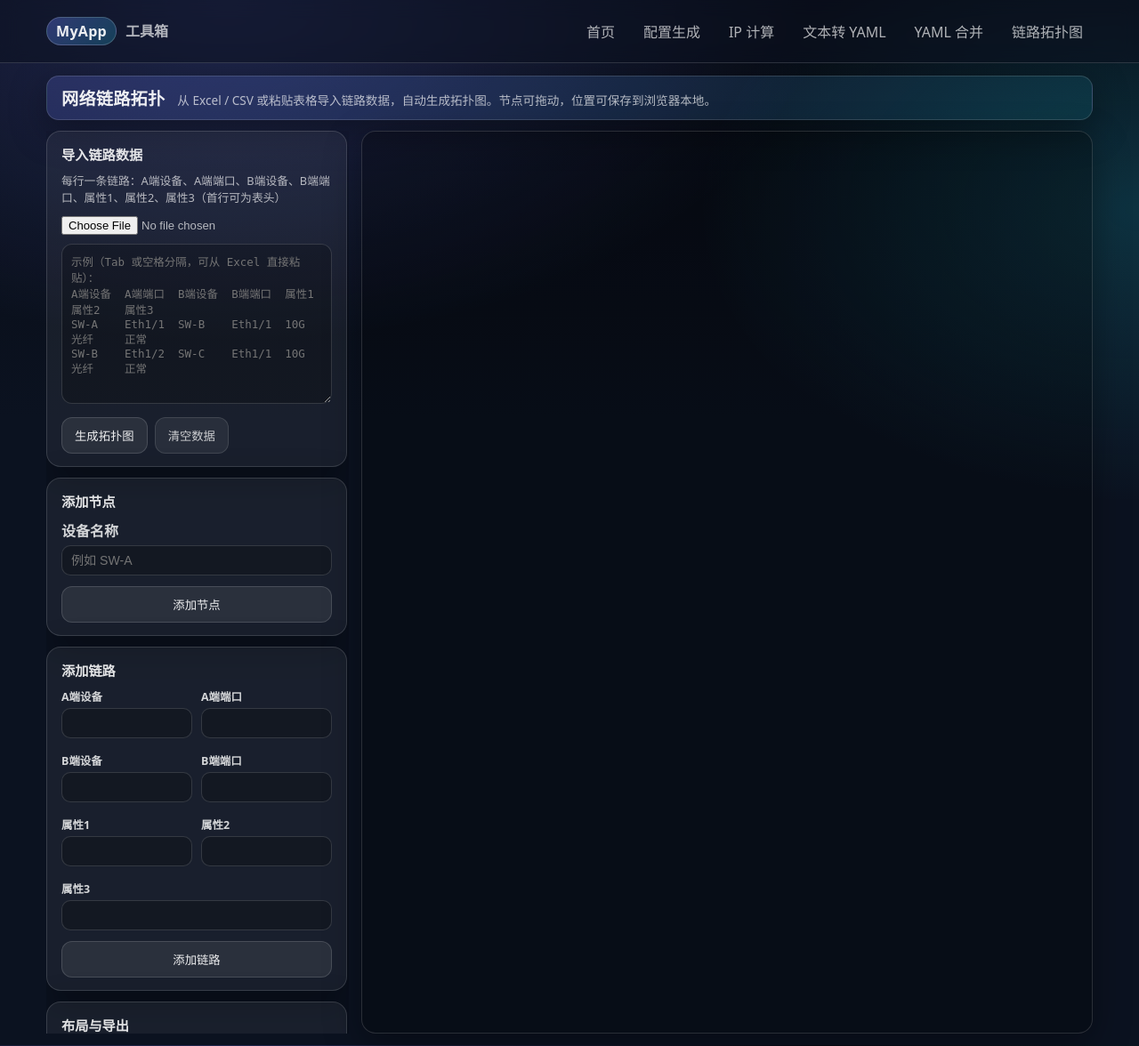
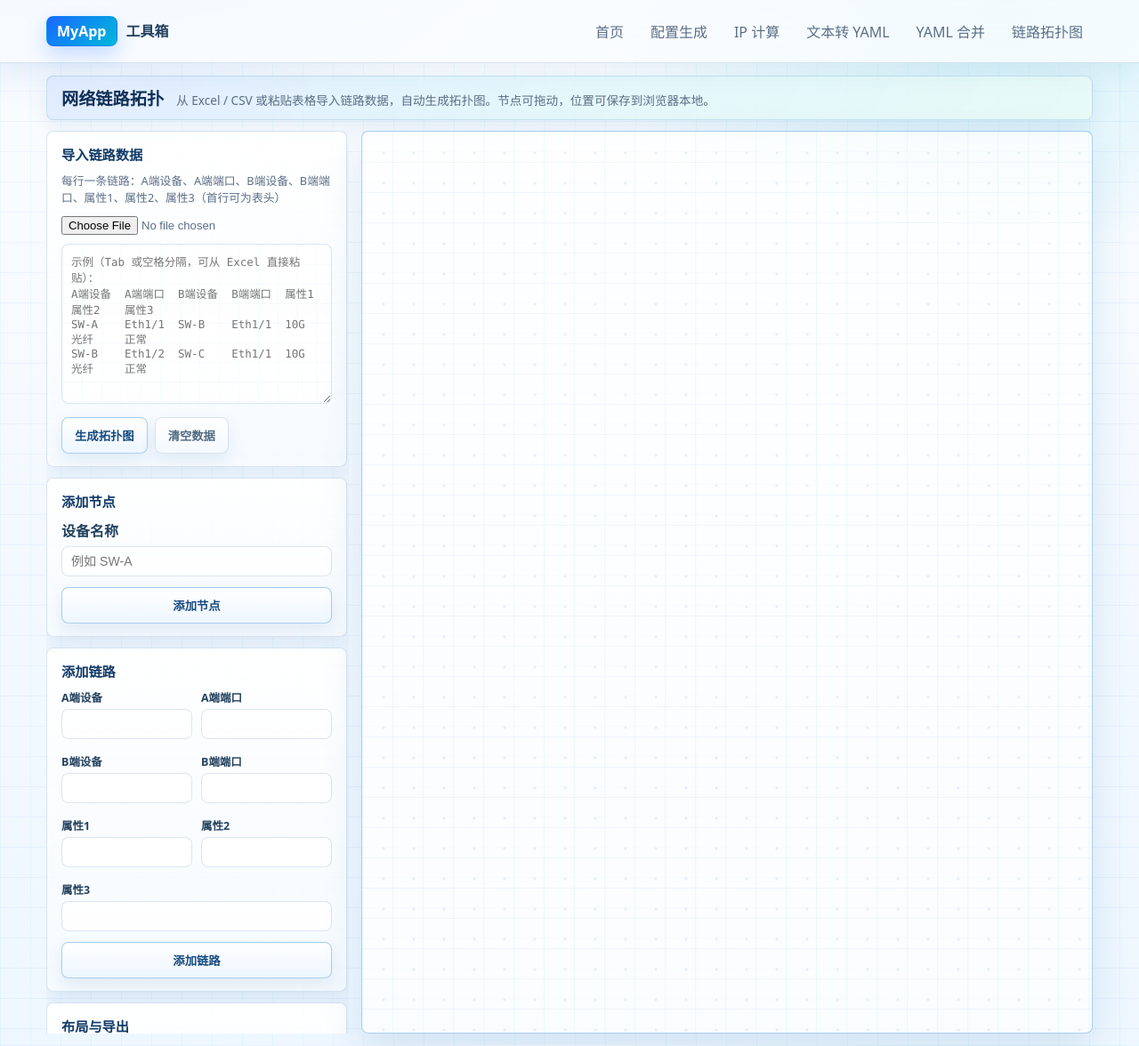
Before and after one commit to ruefeng/ai_tools, a Flask app: page /main/topology in a window 1280 px wide. Shown: the whole page at 89% size. Run offline with Flask 3, Linux system fonts and the light colour scheme; parts of the project's set-up code (start-up, migrations or seed data) failed here and were passed over; some libraries are stand-ins or nearby versions.

Commit message:
修改主题为浅色科技感

```diff
--- a/app/static/css/style.css
+++ b/app/static/css/style.css
@@ -1,15 +1,22 @@
 * { box-sizing: border-box; }
 
 :root{
-    --bg: #0b1220;
-    --panel: rgba(255,255,255,.06);
-    --panel2: rgba(255,255,255,.10);
-    --text: rgba(255,255,255,.92);
-    --muted: rgba(255,255,255,.68);
-    --border: rgba(255,255,255,.14);
-    --shadow: 0 12px 40px rgba(0,0,0,.35);
-    --brand: #6d7cff;
-    --brand2:#22d3ee;
+    --bg: #f4f9ff;
+    --bg-strong: #eaf4ff;
+    --panel: rgba(255, 255, 255, .82);
+    --panel2: rgba(248, 252, 255, .96);
+    --text: #102033;
+    --muted: #5b6e86;
+    --border: rgba(57, 116, 181, .18);
+    --border-strong: rgba(28, 126, 214, .36);
+    --shadow: 0 18px 45px rgba(38, 104, 164, .14);
+    --shadow-soft: 0 8px 24px rgba(38, 104, 164, .10);
+    --brand: #1769ff;
+    --brand2: #00b8d9;
+    --brand3: #16d9a4;
+    --danger: #e5484d;
+    --field: rgba(255, 255, 255, .88);
+    --field-focus: rgba(23, 105, 255, .16);
 }
 
 html, body{
@@ -20,9 +27,12 @@ body {
     font-family: ui-sans-serif, system-ui, -apple-system, "Segoe UI", Roboto, Helvetica, Arial, "Apple Color Emoji", "Segoe UI Emoji";
     margin: 0;
     background:
-        radial-gradient(1200px 700px at 20% 0%, rgba(109,124,255,.25), transparent 55%),
-        radial-gradient(900px 600px at 100% 20%, rgba(34,211,238,.18), transparent 55%),
-        linear-gradient(180deg, #070b14 0%, #0b1220 40%, #0b1220 100%);
+        linear-gradient(rgba(23, 105, 255, .055) 1px, transparent 1px),
+        linear-gradient(90deg, rgba(0, 184, 217, .055) 1px, transparent 1px),
+        radial-gradient(900px 420px at 8% -10%, rgba(23, 105, 255, .18), transparent 60%),
+        radial-gradient(780px 460px at 88% 2%, rgba(0, 184, 217, .16), transparent 58%),
+        linear-gradient(180deg, #fbfdff 0%, var(--bg) 48%, #eef7ff 100%);
+    background-size: 34px 34px, 34px 34px, auto, auto, auto;
     color: var(--text);
 }
 
@@ -32,9 +42,10 @@ a { color: inherit; }
     position: sticky;
     top: 0;
     z-index: 10;
-    backdrop-filter: blur(10px);
-    background: rgba(11,18,32,.55);
+    backdrop-filter: blur(18px);
+    background: rgba(250, 253, 255, .78);
     border-bottom: 1px solid var(--border);
+    box-shadow: 0 8px 28px rgba(37, 96, 156, .08);
 }
 
 .app-header__inner{
@@ -57,36 +68,40 @@ a { color: inherit; }
 
 .app-brand__mark{
     font-weight: 800;
-    letter-spacing: .3px;
-    padding: 4px 10px;
-    border-radius: 999px;
-    background: linear-gradient(135deg, rgba(109,124,255,.35), rgba(34,211,238,.22));
-    border: 1px solid rgba(255,255,255,.18);
+    letter-spacing: 0;
+    padding: 5px 11px;
+    border-radius: 8px;
+    color: #ffffff;
+    background: linear-gradient(135deg, var(--brand), var(--brand2));
+    border: 1px solid rgba(23, 105, 255, .28);
+    box-shadow: 0 10px 22px rgba(23, 105, 255, .22);
 }
 
 .app-brand__name{
-    font-weight: 600;
-    color: var(--muted);
+    font-weight: 700;
+    color: #24415f;
 }
 
 .app-nav{
     display: flex;
     flex-wrap: wrap;
-    gap: 10px;
+    gap: 8px;
     justify-content: flex-end;
 }
 
 .app-nav__link{
     text-decoration: none;
     padding: 8px 10px;
-    border-radius: 10px;
+    border-radius: 8px;
     color: var(--muted);
     border: 1px solid transparent;
+    transition: background .18s ease, border-color .18s ease, color .18s ease, transform .18s ease;
 }
 .app-nav__link:hover{
-    color: var(--text);
-    background: rgba(255,255,255,.06);
-    border-color: rgba(255,255,255,.12);
+    color: #0e52c5;
+    background: rgba(23, 105, 255, .08);
+    border-color: rgba(23, 105, 255, .18);
+    transform: translateY(-1px);
 }
 
 .app-main{
@@ -162,20 +194,20 @@ a { color: inherit; }
 .left-column li {
     padding: 10px;
     cursor: pointer;
-    border-bottom: 1px solid rgba(255,255,255,.10);
+    border-bottom: 1px solid var(--border);
     color: var(--muted);
 }
 
 .left-column li:hover {
-    background-color: rgba(255,255,255,.06);
+    background-color: rgba(23, 105, 255, .07);
     color: var(--text);
 }
 
 label {
-    font-weight: bold;
-    margin-bottom: 5px;
+    font-weight: 700;
+    margin-bottom: 6px;
     display: block;
-    color: rgba(255,255,255,.82);
+    color: #23415e;
 }
 
 textarea {
@@ -183,53 +215,60 @@ textarea {
     min-height: 350px;
     height: calc(70vh - 100px);
     max-height: 500px;
-    border: 1px solid rgba(255,255,255,.14);
-    background: rgba(0,0,0,.22);
-    color: rgba(255,255,255,.92);
+    border: 1px solid var(--border);
+    background:
+        linear-gradient(rgba(23, 105, 255, .035) 1px, transparent 1px),
+        linear-gradient(90deg, rgba(0, 184, 217, .035) 1px, transparent 1px),
+        var(--field);
+    background-size: 24px 24px;
+    color: #17304c;
     padding: 12px;
     box-sizing: border-box;
-    font-family: monospace;
-    border-radius: 12px;
+    font-family: ui-monospace, SFMono-Regular, Consolas, "Liberation Mono", Menlo, monospace;
+    border-radius: 8px;
     outline: none;
     resize: vertical;
+    box-shadow: inset 0 1px 0 rgba(255, 255, 255, .8);
 }
 textarea:focus{
-    border-color: rgba(109,124,255,.65);
-    box-shadow: 0 0 0 4px rgba(109,124,255,.18);
+    border-color: rgba(23, 105, 255, .62);
+    box-shadow: 0 0 0 4px var(--field-focus), inset 0 1px 0 rgba(255, 255, 255, .8);
 }
 
 select {
     width: 100%;
     padding: 10px 12px;
     margin-bottom: 10px;
-    border: 1px solid rgba(255,255,255,.14);
-    background: rgba(0,0,0,.22);
-    color: rgba(255,255,255,.92);
-    border-radius: 12px;
+    border: 1px solid var(--border);
+    background: var(--field);
+    color: var(--text);
+    border-radius: 8px;
     outline: none;
     cursor: pointer;
     font-size: 14px;
+    box-shadow: inset 0 1px 0 rgba(255, 255, 255, .8);
 }
 select:focus {
-    border-color: rgba(109,124,255,.65);
-    box-shadow: 0 0 0 4px rgba(109,124,255,.18);
+    border-color: rgba(23, 105, 255, .62);
+    box-shadow: 0 0 0 4px var(--field-focus), inset 0 1px 0 rgba(255, 255, 255, .8);
 }
 
 .header-row {
     display: flex;
     justify-content: space-between;
     align-items: center;
+    gap: 12px;
     margin-bottom: 5px;
 }
 
 #generate-button {
-    background: linear-gradient(135deg, rgba(109,124,255,.95), rgba(34,211,238,.75));
+    background: linear-gradient(135deg, var(--brand), var(--brand2));
     color: white;
-    border: none;
+    border: 1px solid rgba(23, 105, 255, .24);
     padding: 8px 15px;
-    border-radius: 12px;
+    border-radius: 8px;
     cursor: pointer;
-    border: 1px solid rgba(255,255,255,.14);
+    box-shadow: 0 10px 20px rgba(23, 105, 255, .18);
 }
 #generate-button:hover{
     filter: brightness(1.05);
@@ -244,21 +283,27 @@ select:focus {
 }
 
 button{
-    background: rgba(255,255,255,.08);
-    border: 1px solid rgba(255,255,255,.14);
-    color: rgba(255,255,255,.92);
-    border-radius: 12px;
+    background: linear-gradient(180deg, #ffffff, #edf6ff);
+    border: 1px solid var(--border-strong);
+    color: #164a80;
+    border-radius: 8px;
     padding: 10px 14px;
     cursor: pointer;
+    font-weight: 700;
+    box-shadow: 0 8px 18px rgba(38, 104, 164, .11);
+    transition: transform .18s ease, box-shadow .18s ease, border-color .18s ease;
 }
 button:hover{
-    background: rgba(255,255,255,.12);
+    border-color: rgba(23, 105, 255, .56);
+    box-shadow: 0 12px 22px rgba(23, 105, 255, .16);
+    transform: translateY(-1px);
 }
 
 .page-title{
     margin: 0 0 6px;
-    font-size: 1.6rem;
-    letter-spacing: .2px;
+    font-size: 1.75rem;
+    letter-spacing: 0;
+    color: #102f57;
 }
 
 .page-subtitle{
--- a/app/static/css/topology.css
+++ b/app/static/css/topology.css
@@ -1,4 +1,3 @@
-/* 拓扑页：尽可能占满可用视口 */
 .app-main {
     padding: 14px 0 14px;
 }
@@ -7,7 +6,6 @@
     display: flex;
     flex-direction: column;
     gap: 12px;
-    /* 顶部 app-header 大约 70px，再去掉 28px padding */
     height: calc(100vh - 70px - 28px);
     min-height: calc(100vh - 70px - 28px);
 }
@@ -21,15 +19,18 @@
     flex-wrap: wrap;
     padding: 10px 16px;
     border: 1px solid var(--border);
-    border-radius: 14px;
-    background: linear-gradient(135deg, rgba(109,124,255,.20), rgba(34,211,238,.10));
-    box-shadow: var(--shadow);
+    border-radius: 8px;
+    background:
+        linear-gradient(120deg, rgba(23, 105, 255, .12), rgba(0, 184, 217, .10), rgba(22, 217, 164, .08)),
+        rgba(255, 255, 255, .78);
+    box-shadow: var(--shadow-soft);
 }
 
 .topology-header__title {
     margin: 0;
     font-size: 1.2rem;
-    letter-spacing: 0.2px;
+    letter-spacing: 0;
+    color: #102f57;
 }
 
 .topology-header__subtitle {
@@ -44,7 +45,7 @@
     display: flex;
     gap: 14px;
     align-items: stretch;
-    min-height: 0; /* 关键：允许子 canvas 收缩/填满剩余高度 */
+    min-height: 0;
 }
 
 .topology-sidebar {
@@ -61,22 +62,23 @@
     width: 8px;
 }
 .topology-sidebar::-webkit-scrollbar-thumb {
-    background: rgba(255, 255, 255, 0.12);
+    background: rgba(23, 105, 255, .18);
     border-radius: 999px;
 }
 
 .topology-panel {
-    background: var(--panel);
+    background:
+        linear-gradient(180deg, rgba(255, 255, 255, .90), rgba(247, 251, 255, .80));
     border: 1px solid var(--border);
-    border-radius: 16px;
+    border-radius: 8px;
     padding: 14px 16px;
-    box-shadow: var(--shadow);
+    box-shadow: var(--shadow-soft);
 }
 
 .topology-panel__title {
     margin: 0 0 10px;
     font-size: 0.95rem;
-    color: rgba(255, 255, 255, 0.88);
+    color: #123b68;
 }
 
 .topology-hint {
@@ -90,39 +92,43 @@
     width: 100%;
     min-height: 120px;
     max-height: 180px;
-    border: 1px solid rgba(255, 255, 255, 0.14);
-    background: rgba(0, 0, 0, 0.22);
-    color: rgba(255, 255, 255, 0.92);
+    border: 1px solid var(--border);
+    background:
+        linear-gradient(rgba(23, 105, 255, .035) 1px, transparent 1px),
+        linear-gradient(90deg, rgba(0, 184, 217, .035) 1px, transparent 1px),
+        var(--field);
+    background-size: 22px 22px;
+    color: #17304c;
     padding: 10px;
-    font-family: monospace;
+    font-family: ui-monospace, SFMono-Regular, Consolas, "Liberation Mono", Menlo, monospace;
     font-size: 0.78rem;
-    border-radius: 12px;
+    border-radius: 8px;
     resize: vertical;
     outline: none;
     box-sizing: border-box;
 }
 
 .topology-paste:focus {
-    border-color: rgba(109, 124, 255, 0.65);
-    box-shadow: 0 0 0 4px rgba(109, 124, 255, 0.18);
+    border-color: rgba(23, 105, 255, .62);
+    box-shadow: 0 0 0 4px var(--field-focus);
 }
 
 .topology-input {
     width: 100%;
     padding: 8px 10px;
     margin-bottom: 8px;
-    border: 1px solid rgba(255, 255, 255, 0.14);
-    background: rgba(0, 0, 0, 0.22);
-    color: rgba(255, 255, 255, 0.92);
-    border-radius: 10px;
+    border: 1px solid var(--border);
+    background: var(--field);
+    color: var(--text);
+    border-radius: 8px;
     outline: none;
     font-size: 0.88rem;
     box-sizing: border-box;
 }
 
 .topology-input:focus {
-    border-color: rgba(109, 124, 255, 0.65);
-    box-shadow: 0 0 0 3px rgba(109, 124, 255, 0.18);
+    border-color: rgba(23, 105, 255, .62);
+    box-shadow: 0 0 0 3px var(--field-focus);
 }
 
 .topology-form-grid {
@@ -161,7 +167,9 @@
 }
 
 .topology-btn--muted {
-    opacity: 0.85;
+    color: #516981;
+    background: linear-gradient(180deg, #ffffff, #f4f9ff);
+    border-color: var(--border);
 }
 
 .topology-file-input {
@@ -179,7 +187,6 @@
     flex: 1 1 auto;
     min-width: 0;
     min-height: 0;
-    /* 显式声明高度为父容器的全部剩余高度 */
     height: 100%;
     display: flex;
 }
@@ -188,11 +195,15 @@
     width: 100%;
     height: 100%;
     min-height: 420px;
-    border: 1px solid var(--border);
-    border-radius: 16px;
-    background: rgba(0, 0, 0, 0.28);
+    border: 1px solid var(--border-strong);
+    border-radius: 8px;
+    background:
+        linear-gradient(rgba(23, 105, 255, .055) 1px, transparent 1px),
+        linear-gradient(90deg, rgba(0, 184, 217, .055) 1px, transparent 1px),
+        radial-gradient(circle at 24px 24px, rgba(23, 105, 255, .10) 1px, transparent 2px),
+        rgba(255, 255, 255, .72);
+    background-size: 34px 34px, 34px 34px, 34px 34px, auto;
     box-shadow: var(--shadow);
-    /* 防止拖拽时浏览器原生行为干扰 */
     outline: none;
     -webkit-user-select: none;
     user-select: none;
@@ -208,12 +219,12 @@
 .topology-status {
     margin: 8px 0 0;
     font-size: 0.82rem;
-    color: var(--brand2);
+    color: #047c9f;
     min-height: 1.2em;
 }
 
 .topology-status--error {
-    color: #ff8a8a;
+    color: var(--danger);
 }
 
 @media (max-width: 900px) {
--- a/app/static/js/topology.js
+++ b/app/static/js/topology.js
@@ -262,11 +262,11 @@
         margin: 12,
         widthConstraint: { minimum: size.width, maximum: Math.max(size.width, 260) },
         heightConstraint: { minimum: size.height },
-        font: { color: '#e8ecff', size: 13 },
+        font: { color: '#11375f', size: 13 },
         color: {
-          background: '#1e2a4a',
-          border: '#6d7cff',
-          highlight: { background: '#2a3a66', border: '#22d3ee' },
+          background: '#f7fbff',
+          border: '#1769ff',
+          highlight: { background: '#e8f6ff', border: '#00b8d9' },
         },
       };
       if (pos) {
@@ -312,8 +312,8 @@
         to: link.bDevice,
         label: buildEdgeLabel(link),
         title: buildEdgeTitle(link),
-        font: { align: 'middle', size: 11, color: '#b8c0e0', strokeWidth: 0 },
-        color: { color: '#5a6a9a', highlight: '#22d3ee' },
+        font: { align: 'middle', size: 11, color: '#44627d', strokeWidth: 2, strokeColor: '#ffffff' },
+        color: { color: '#7aa8cf', highlight: '#00b8d9' },
         smooth,
         arrows: { to: { enabled: false } },
       };
```
Also changed, not shown: other parts of app/static/css/style.css (+84 -47 lines).
